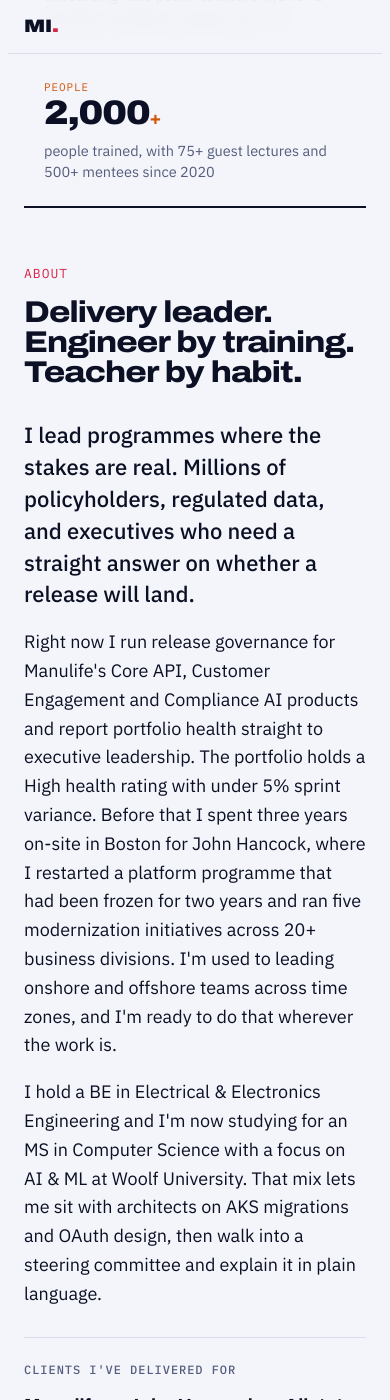
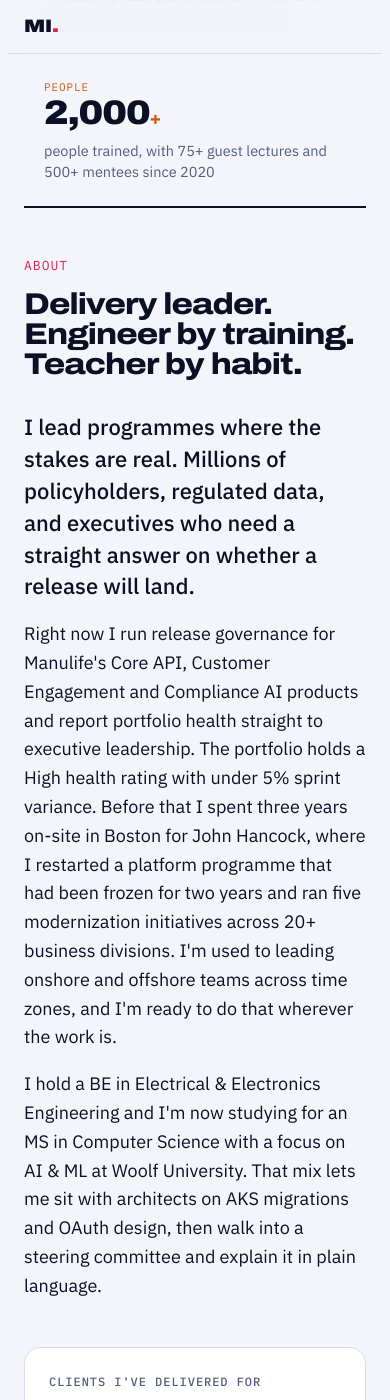
Before and after one commit to Madhan-I/Madhan-I.github.io, a Jekyll site: the page built from index.html, in a window 390 px wide and 1400 px high, scrolled down 1751 px. Built offline with Jekyll 4.4.1, drawn with Linux system fonts in a browser that asks for light colours; some of the changed text lies outside the part shown.

Commit message:
About: text and client panel side by side; wider page, tighter section spacing
Co-Authored-By: Claude Opus 5.5 <noreply@anthropic.com>
Claude-Session: https://claude.ai/code/session_01MFRrTt7LBDdX57m85KHNGp

```diff
--- a/assets/css/style.css
+++ b/assets/css/style.css
@@ -391,3 +391,18 @@ section.flush-top { padding-top: 0; }
   .track::before { left: 178px; }
   .when { left: -170px; width: 150px; }
 }
+
+/* About: text and client panel side by side, wider page */
+.wrap { max-width: 1240px; }
+section { padding-block: clamp(48px, 6vw, 80px); }
+.about { display: grid; grid-template-columns: minmax(0, 1fr) 340px; gap: clamp(28px, 4vw, 56px); align-items: start; }
+.about .copy { max-width: none; }
+.about-side { background: var(--surface); border: 1px solid var(--line); border-radius: 16px; padding: 24px; display: flex; flex-direction: column; gap: 22px; }
+.about-side .clients { margin: 0; padding: 0; border: 0; }
+.about-side .clients ul { flex-direction: column; gap: 8px; }
+.about-side .clients li { font-size: 18px; }
+.quick { margin: 0; display: grid; gap: 12px; padding-top: 18px; border-top: 1px solid var(--line); }
+.quick div { display: flex; flex-direction: column; gap: 2px; }
+.quick dt { font-family: var(--mono); font-size: 11.5px; letter-spacing: .08em; text-transform: uppercase; color: var(--muted); }
+.quick dd { margin: 0; font-weight: 600; }
+@media (max-width: 900px) { .about { grid-template-columns: 1fr; } }
--- a/index.html
+++ b/index.html
@@ -43,14 +43,20 @@ layout: default
   <div class="wrap">
     <div class="sec-head"><span class="label">About</span><h2>{{ p.about_title }}</h2></div>
     <div class="about">
-      <div class="spacer"></div>
       <div class="copy">
         {% for para in p.about %}<p>{{ para }}</p>{% endfor %}
+      </div>
+      <aside class="about-side">
         <div class="clients">
           <h3>Clients I've delivered for</h3>
           <ul>{% for c in p.clients %}<li>{{ c }}</li>{% endfor %}</ul>
         </div>
-      </div>
+        <dl class="quick">
+          <div><dt>Experience</dt><dd>13+ years</dd></div>
+          <div><dt>Delivery</dt><dd>On-site US · Global teams</dd></div>
+          <div><dt>Work</dt><dd>Open worldwide · Ready to relocate</dd></div>
+        </dl>
+      </aside>
     </div>
   </div>
 </section>
```
